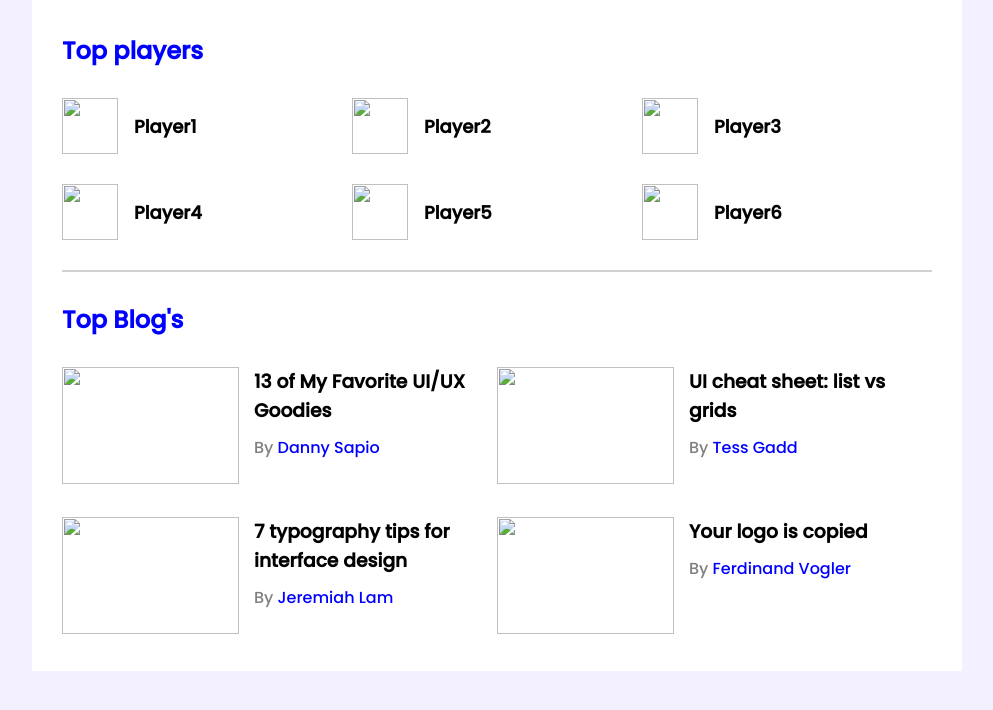
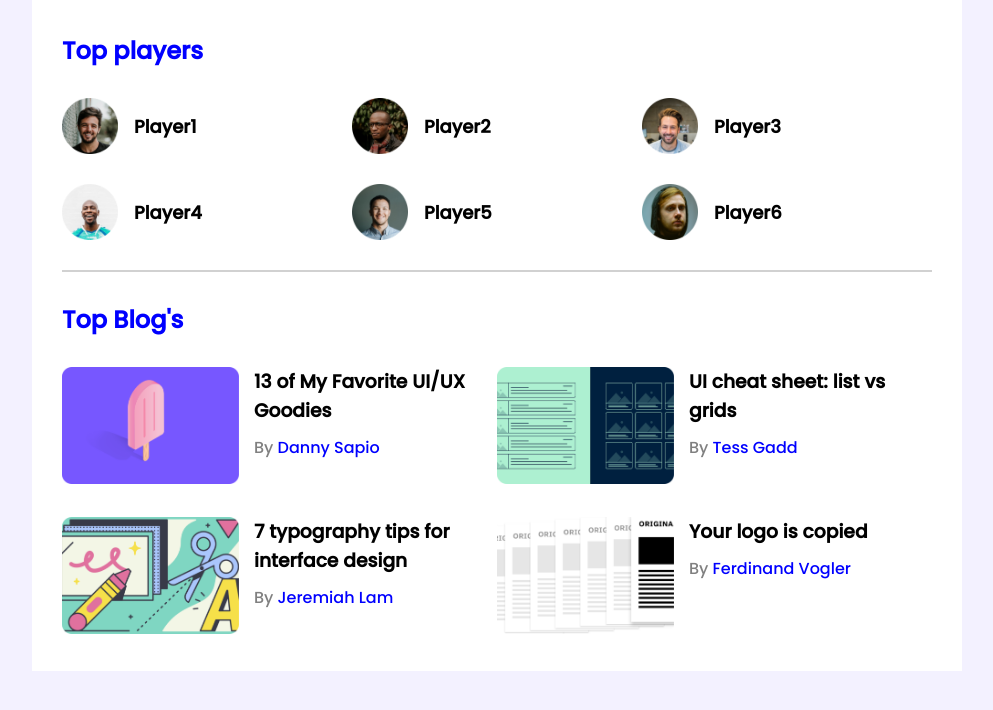
Before and after one commit to Hridoy-shill/leader-dashbord, a plain HTML site: page index.html in a window 1280 px wide. Shown: the whole page, without its empty margins (143-1136 px from the left). Drawn offline with Linux system fonts and the light colour scheme; the site is published under a folder, as on GitHub Pages, so addresses that start at the root find nothing.

Commit message:
new code added

```diff
--- a/index.html
+++ b/index.html
@@ -18,27 +18,27 @@
                 <h3 class="section-title">Top players</h3>
                 <div class="players">
                     <div class="player">
-                        <img src="/images/players/player-1.png" alt="">
+                        <img src="./images/players/player-1.png" alt="">
                         <h3 class="player-name">Player1</h3>
                     </div>
                     <div class="player">
-                        <img src="/images/players/player-2.png" alt="">
+                        <img src="./images/players/player-2.png" alt="">
                         <h3 class="player-name">Player2</h3>
                     </div>
                     <div class="player">
-                        <img src="/images/players/player-3.png" alt="">
+                        <img src="./images/players/player-3.png" alt="">
                         <h3 class="player-name">Player3</h3>
                     </div>
                     <div class="player">
-                        <img src="/images/players/player-4.png" alt="">
+                        <img src="./images/players/player-4.png" alt="">
                         <h3 class="player-name">Player4</h3>
                     </div>
                     <div class="player">
-                        <img src="/images/players/player-5.png" alt="">
+                        <img src="./images/players/player-5.png" alt="">
                         <h3 class="player-name">Player5</h3>
                     </div>
                     <div class="player">
-                        <img src="/images/players/player-6.png" alt="">
+                        <img src="./images/players/player-6.png" alt="">
                         <h3 class="player-name">Player6</h3>
                     </div>
                 </div>
@@ -49,7 +49,7 @@
                         <article class="blog">
 
                             <div class="blog-img">
-                                <img src="/images/blogs/blog-1.png" alt="" class="art-img">
+                                <img src="./images/blogs/blog-1.png" alt="" class="art-img">
                             </div>
 
                             <div class="art-ditails">
@@ -62,7 +62,7 @@
                         <article class="blog">
 
                             <div class="blog-img">
-                                <img src="/images/blogs/blog-2.png" alt="" class="art-img">
+                                <img src="./images/blogs/blog-2.png" alt="" class="art-img">
                             </div>
 
                             <div class="art-ditails">
@@ -75,7 +75,7 @@
                         <article class="blog">
 
                             <div class="blog-img">
-                                <img src="/images/blogs/blog-3.png" alt="" class="art-img">
+                                <img src="./images/blogs/blog-3.png" alt="" class="art-img">
                             </div>
 
                            <div class="art-ditails">
@@ -88,7 +88,7 @@
                         <article class="blog">
 
                             <div class="blog-img">
-                                <img src="/images/blogs/blog-4.png" alt="" class="art-img">
+                                <img src="./images/blogs/blog-4.png" alt="" class="art-img">
                             </div>
 
                             <div class="art-ditails">
```
